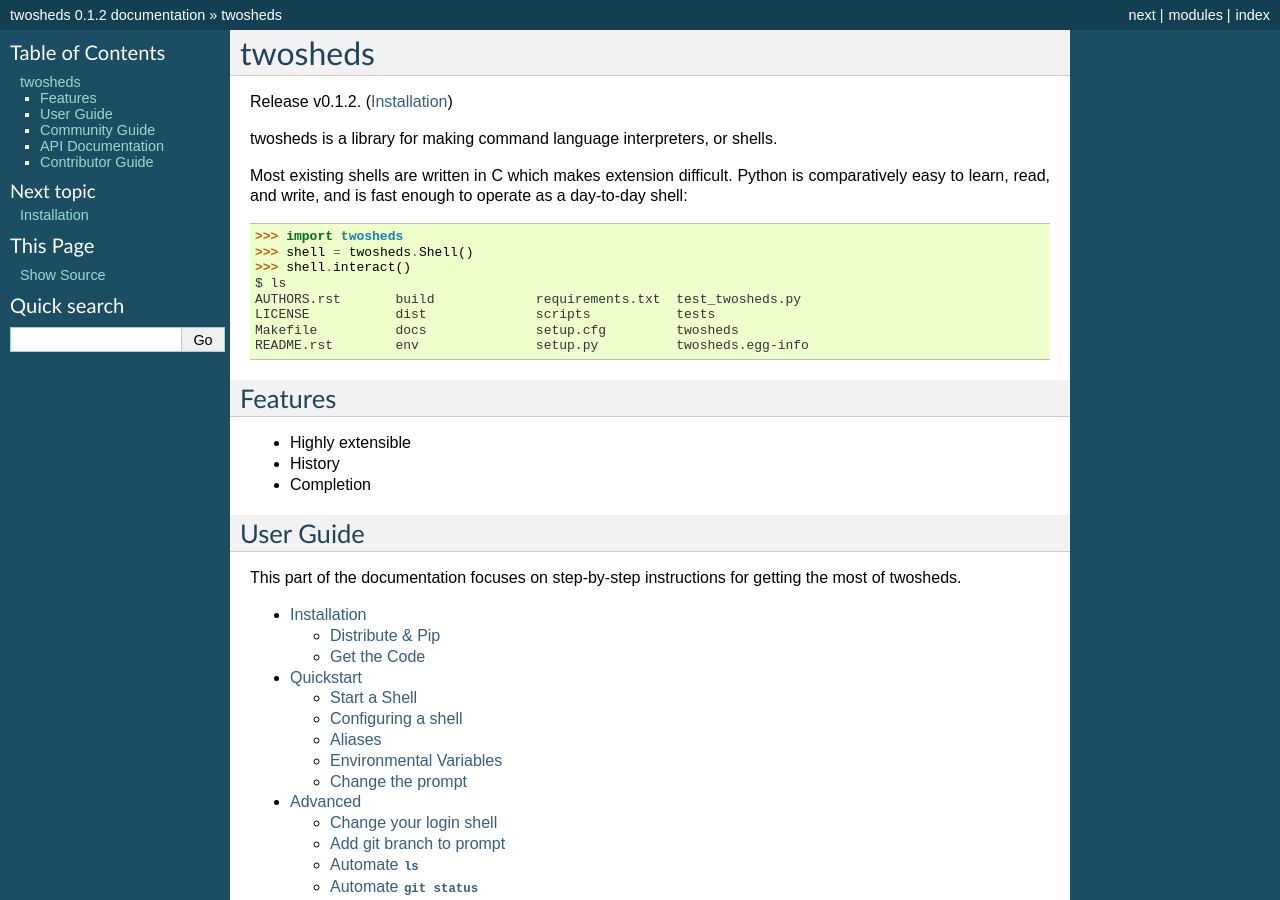
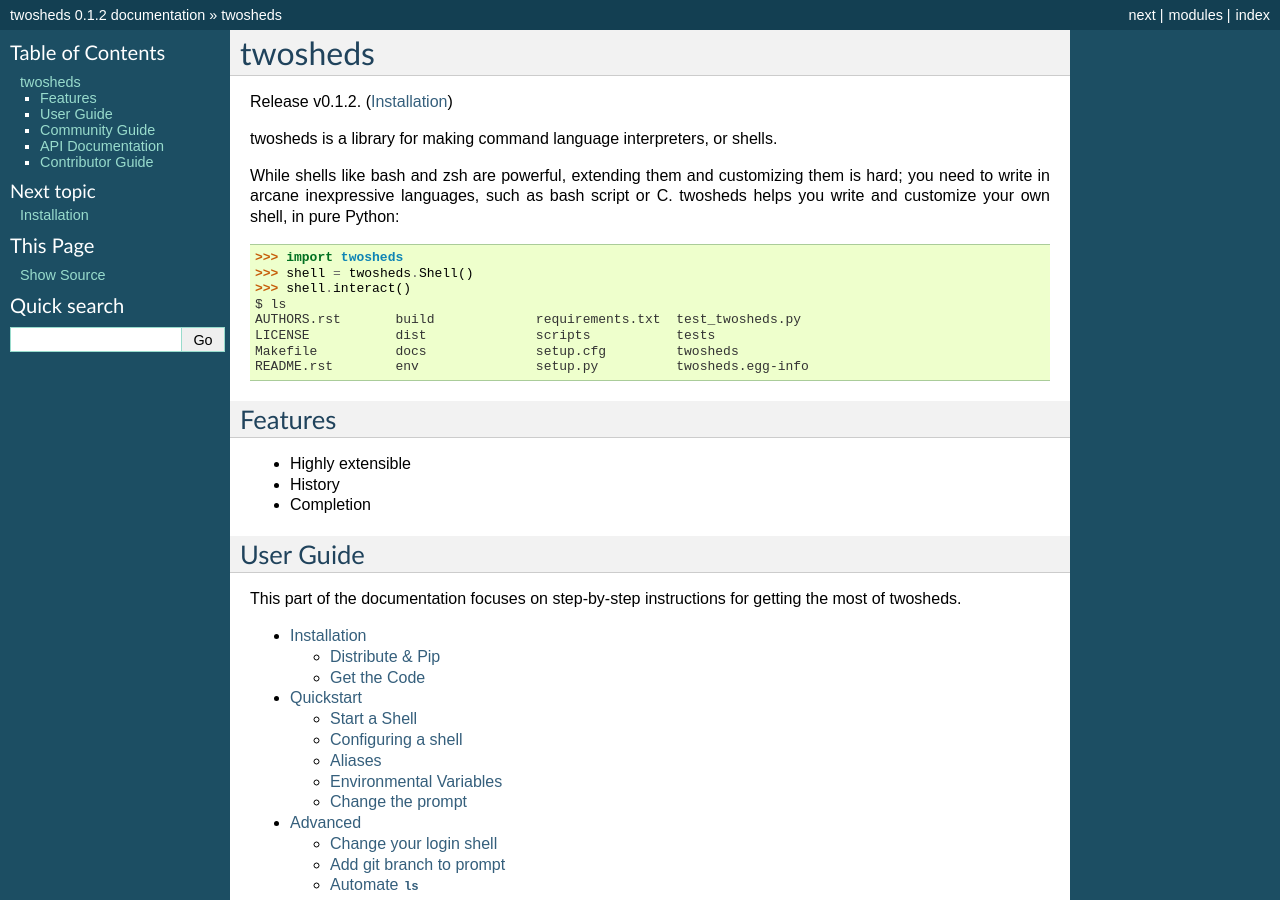
Before and after one commit to Ceasar/twosheds, a Sphinx documentation site: the page built from docs/index.rst, in a window 1280 px wide and 900 px high. Built offline with Sphinx 7.4.7, drawn with Linux system fonts in a browser that asks for light colours.

Commit message:
style changes to docs

```diff
--- a/docs/index.rst
+++ b/docs/index.rst
@@ -10,9 +10,11 @@ Release v\ |version|. (:ref:`Installation <install>`)
 
 twosheds is a library for making command language interpreters, or shells.
 
-Most existing shells are written in C which makes extension difficult. Python
-is comparatively easy to learn, read, and write, and is fast enough to operate
-as a day-to-day shell::
+While shells like bash and zsh are powerful, extending them and customizing them
+is hard; you need to write in arcane inexpressive languages, such as bash script
+or C. twosheds helps you write and customize your own shell, in pure Python:
+
+.. code:: python
 
     >>> import twosheds
     >>> shell = twosheds.Shell()
```
Also changed, not shown: README.rst (+22 -12 lines).
